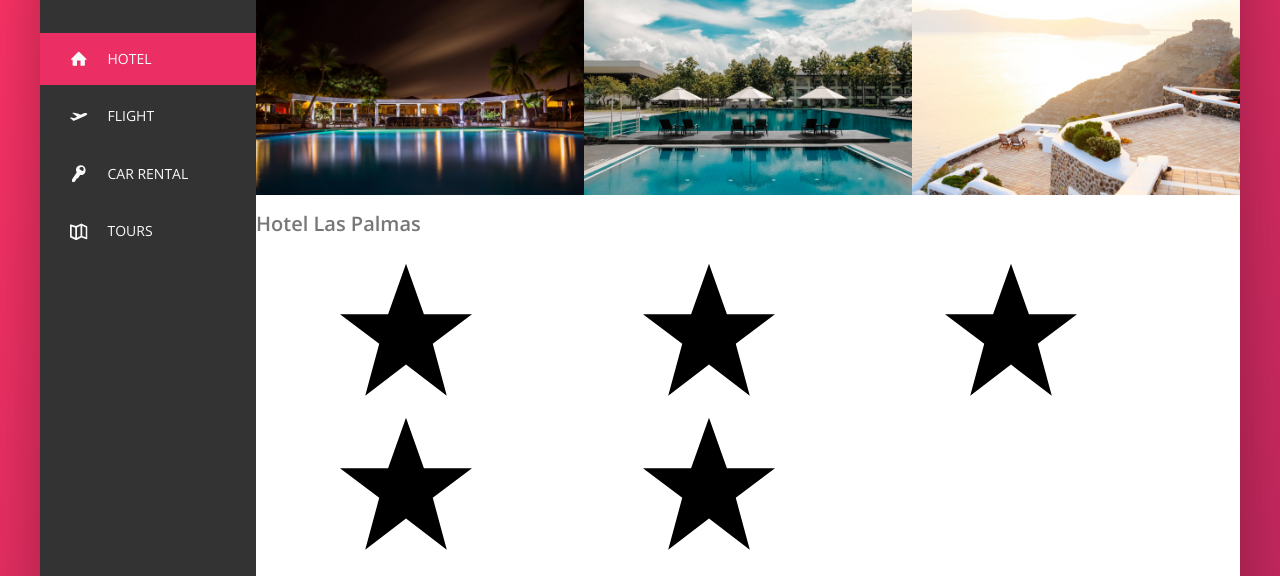
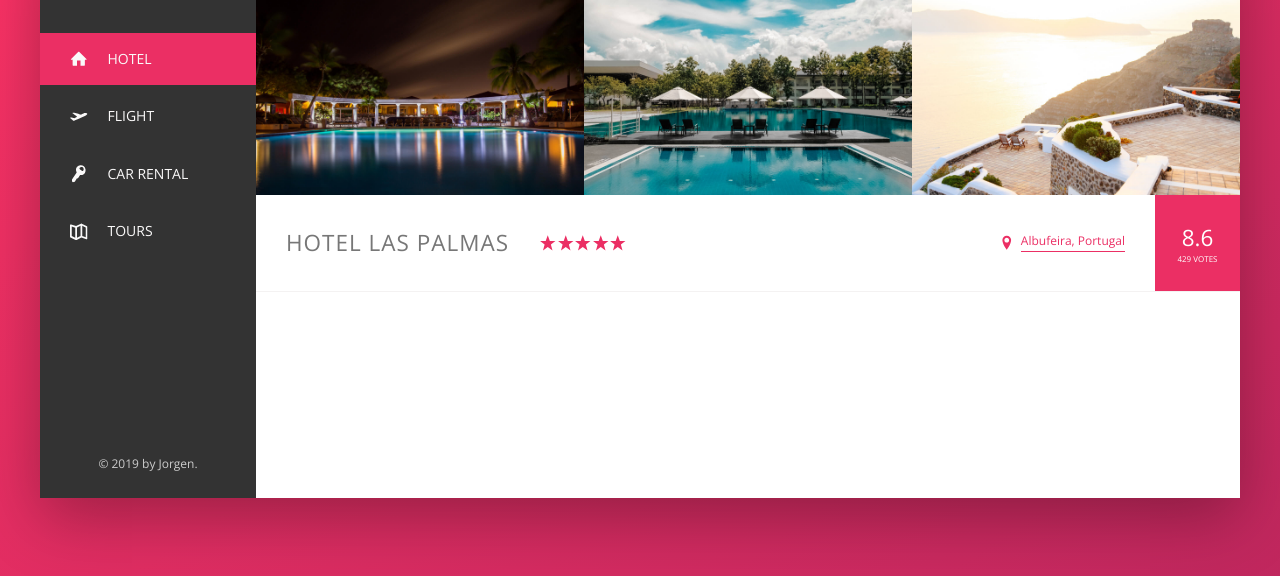
Before and after one commit to ybeliaev/Trillo-app, a website: page index.html in a window 1280 px wide. Shown: the part 152-728 px from the top of the page. Drawn offline with nearby package versions, Linux system fonts and the light colour scheme.

Commit message:
BUTTON INLINE

```diff
--- a/sass/components/_components.scss
+++ b/sass/components/_components.scss
@@ -232,3 +232,129 @@
         display: block;
     }
 }
+////////////////////////////////////////
+// HOTEL OVERVIEW
+.overview {
+    display: flex;
+    align-items: center;
+    border-bottom: var(--line);
+
+    &__heading {
+        font-size: 2.25rem;
+        font-weight: 300;
+        text-transform: uppercase;
+        letter-spacing: 1px;
+        padding: 1.5rem 3rem;
+
+        // @media only screen and (max-width: $bp-small) {
+        //     font-size: 1.8rem;
+        //     padding: 1.25rem 2rem;
+        // }
+    }
+
+    &__stars {
+        margin-right: auto;
+        display: flex;
+    }
+
+    &__icon-star,
+    &__icon-location {
+        width: 1.75rem;
+        height: 1.75rem;
+        fill: var(--color-primary);
+    }
+
+    &__location {
+        font-size: 1.2rem;
+        display: flex;
+        vertical-align: center;
+    }
+
+    &__icon-location {
+        margin-right: .5rem;
+    }
+
+    &__rating {
+        background-color: var(--color-primary);
+        color: #fff;
+        margin-left: 3rem;
+        padding: 0 2.25rem;
+        align-self: stretch;
+
+        display: flex;
+        flex-direction: column;
+        align-items: center;
+        justify-content: center;
+
+        // @media only screen and (max-width: $bp-small) {
+        //     padding: 0 1.5rem;
+        // }
+    }
+
+    &__rating-average {
+        font-size: 2.25rem;
+        font-weight: 300;
+        margin-bottom: -3px;
+
+        // @media only screen and (max-width: $bp-small) {
+        //     font-size: 1.8rem;
+        // }
+    }
+
+    &__rating-count {
+        font-size: .8rem;
+        text-transform: uppercase;
+
+        // @media only screen and (max-width: $bp-small) {
+        //     font-size: .5rem;
+        // }
+    }
+}
+////////////////////////////////////////
+// BUTTON INLINE
+.btn-inline {
+    border: none;
+    color: var(--color-primary);
+    font-size: inherit;
+    border-bottom: 1px solid currentColor;
+    padding-bottom: 2px;
+    display: inline-block;
+    background-color: transparent;
+    cursor: pointer;
+    transition: all .2s;
+
+    & span {
+        margin-left: 3px;
+        transition: margin-left .2s;
+    }
+
+    &:hover {
+        color: var(--color-grey-dark-1);
+
+        span {
+            margin-left: 8px;
+        }
+    }
+
+    &:focus {
+        outline: none;
+        animation: pulsate 1s infinite;
+    }
+}
+
+@keyframes pulsate {
+    0% {
+        transform: scale(1);
+        box-shadow: none;
+    }
+
+    50% {
+        transform: scale(1.05);
+        box-shadow: 0 1rem 4rem rgba(0,0,0,.25);
+    }
+
+    100% {
+        transform: scale(1);
+        box-shadow: none;
+    }
+}
```
Also changed, not shown: css/style.css.
